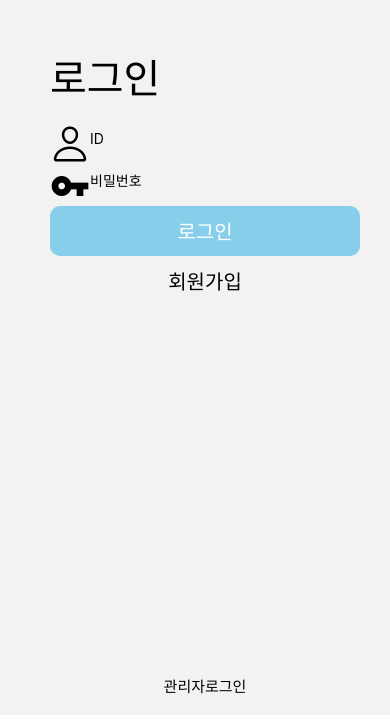
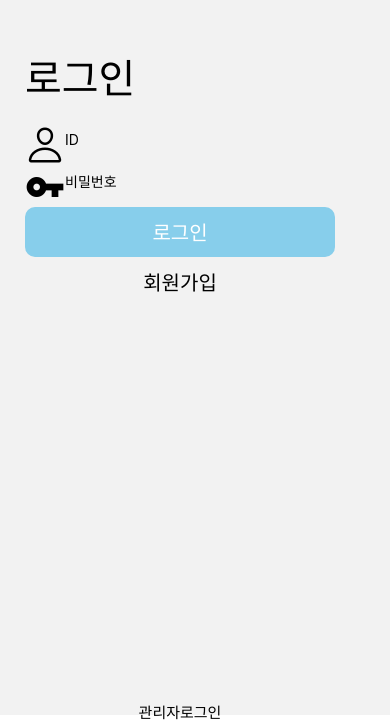
Before and after one commit to charBS0701/GNU_CLUB, a React Native app: screen /Login in a window 390 px wide. Shown: the part 129-851 px from the top of the page. Built offline with nearby package versions, Linux system fonts and the light colour scheme.

Commit message:
css 수정

```diff
--- a/routes/Login.js
+++ b/routes/Login.js
@@ -1,16 +1,15 @@
 import AsyncStorage from "@react-native-async-storage/async-storage";
 import React, { useState } from "react";
-import { Text, Button, TextInput, View, TouchableOpacity } from "react-native";
+import { Text, TextInput, View, TouchableOpacity } from "react-native";
 import styled from "styled-components/native";
 import { MaterialCommunityIcons } from '@expo/vector-icons';
 import { Ionicons } from '@expo/vector-icons';
 
 const Main = styled.View`
-  flowdirection : row;
   display: flex;
   align-items: flex-start;
   margin-top: 45%;
-  margin-left: 50;
+  margin-left: 25px;
 `;
 
 const Login = ({ navigation }) => {
```
